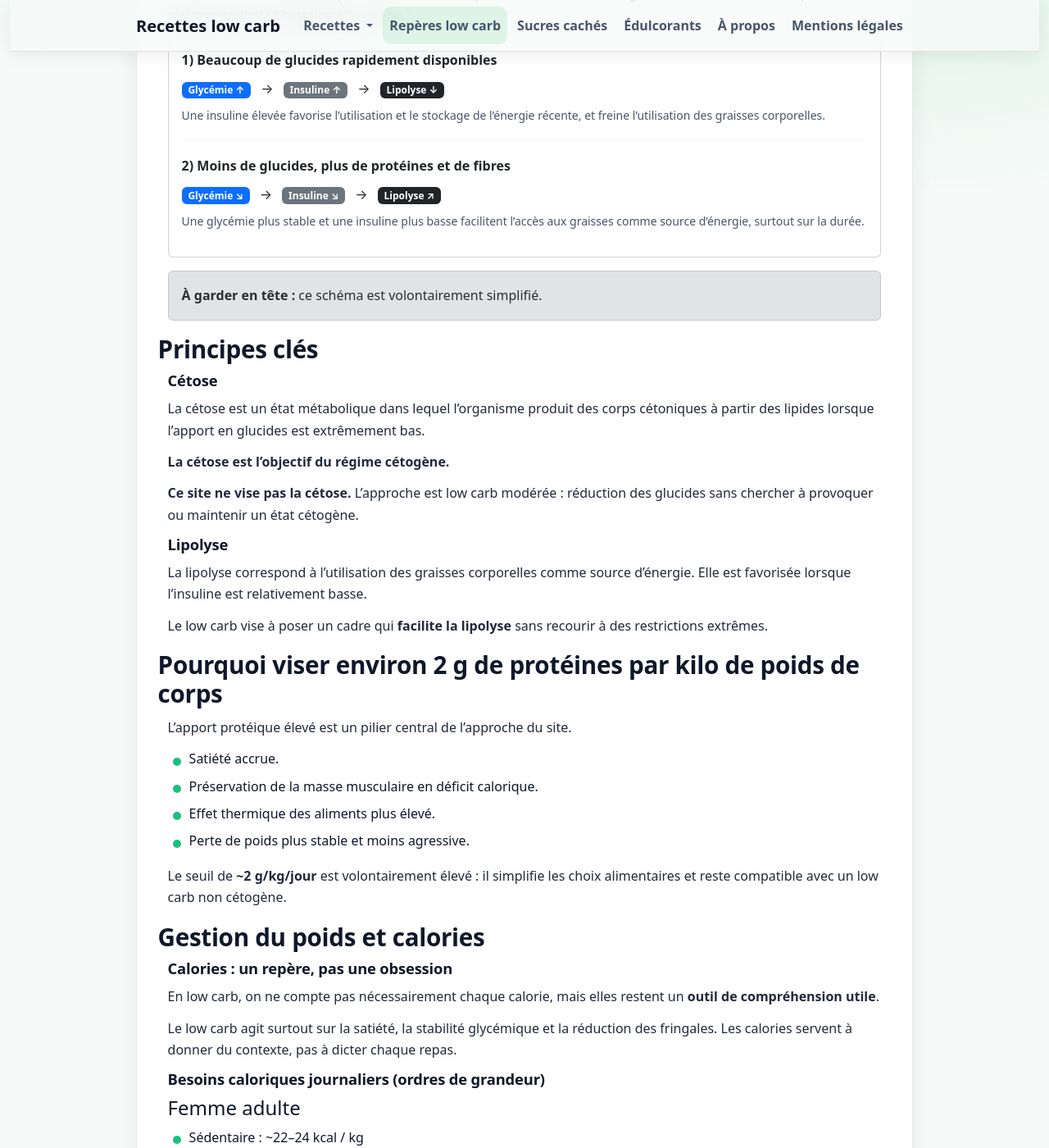
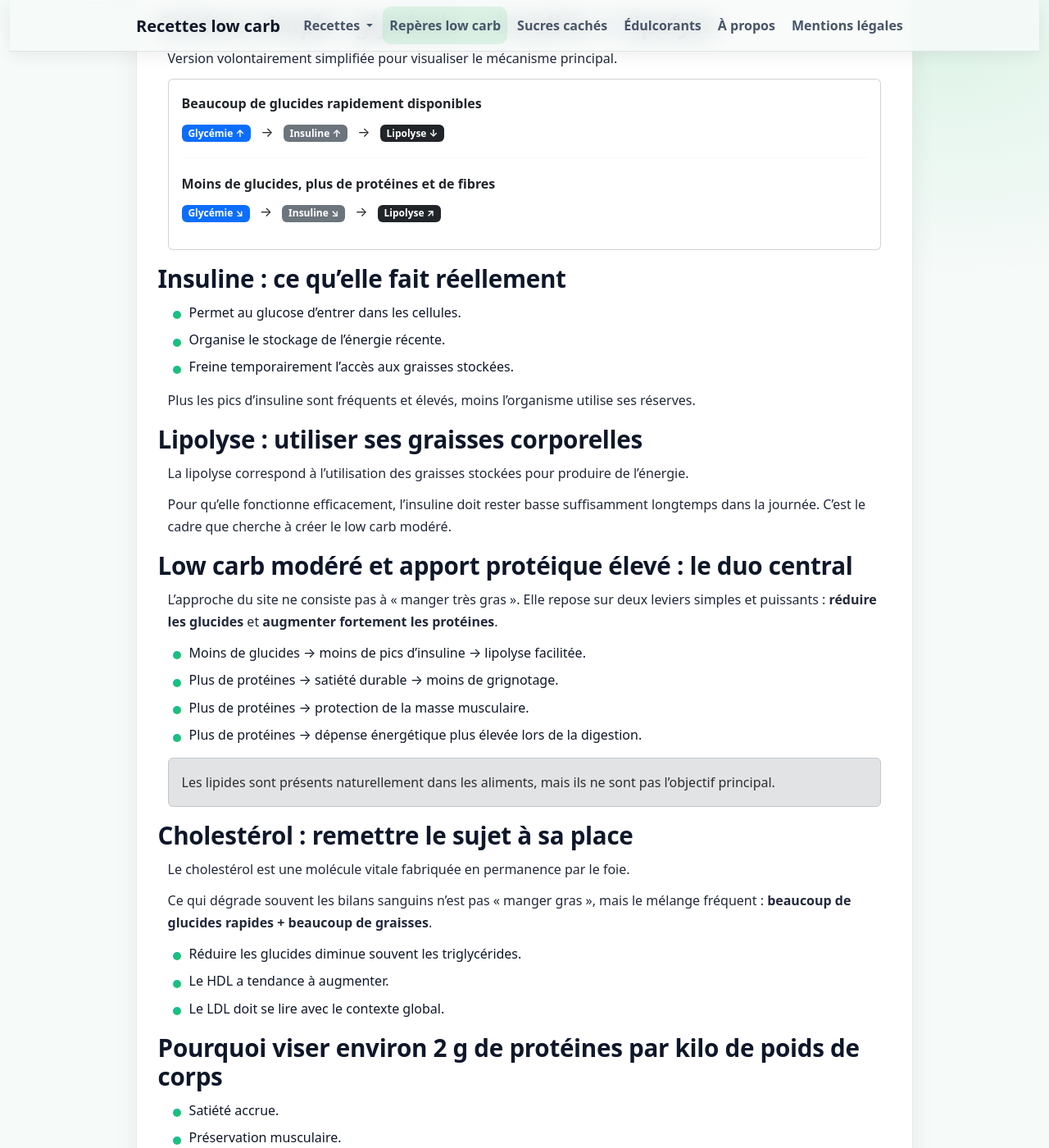
Before and after one commit to laurie-boissay/laurie-boissay.github.io, a Jekyll site: the page built from reperes-low-carb.html, in a window 1280 px wide and 1400 px high, scrolled down 297 px. Shown: the whole window at 82% size. Built offline with Jekyll 4.4.1, drawn with Linux system fonts in a browser that asks for light colours; some of the changed text lies outside the part shown.

Commit message:
repères low carb

```diff
--- a/reperes-low-carb.html
+++ b/reperes-low-carb.html
@@ -2,27 +2,37 @@
 layout: page
 title: "Repères low carb"
 filter_title:  "Repères low carb"
-description: "Repères low carb : principes (glycémie, insuline, lipolyse), protéines, gestion du poids, calories et FAQ."
+description: "Repères low carb : principes (glycémie, insuline, lipolyse), protéines, gestion du poids et marche digestive."
 body_id: "reperes-low-carb"
 page_h1: "Repères low carb"
 page_h3: "Objectifs, principes et gestion du poids"
 ---
+
+<!-- INTRO -->
+<section class="marge" id="intro">
+  <div class="container">
+    <p>
+      Cette page explique les repères utilisés dans les recettes du site.
+      L’objectif n’est pas de détailler toute la physiologie humaine,
+      mais de comprendre pourquoi l’approche repose sur
+      <strong>moins de glucides</strong> et <strong>beaucoup de protéines</strong>,
+      et comment cela aide à gérer le poids durablement.
+    </p>
+  </div>
+</section>
 
 <!-- SCHÉMA SIMPLE -->
 <section class="marge" id="schema">
   <h2>Schéma simple : glycémie → insuline → lipolyse</h2>
   <div class="container">
 
-    <p>
-      Version volontairement simplifiée, destinée à comprendre les mécanismes généraux du low carb,
-      sans prétendre résumer toute la physiologie humaine.
-    </p>
+    <p>Version volontairement simplifiée pour visualiser le mécanisme principal.</p>
 
     <div class="card">
       <div class="card-body">
 
         <div class="mb-3">
-          <div class="fw-bold">1) Beaucoup de glucides rapidement disponibles</div>
+          <div class="fw-bold">Beaucoup de glucides rapidement disponibles</div>
           <div class="mt-2">
             <span class="badge text-bg-primary">Glycémie ↑</span>
             <span class="mx-2">→</span>
@@ -30,16 +40,12 @@ page_h3: "Objectifs, principes et gestion du poids"
             <span class="mx-2">→</span>
             <span class="badge text-bg-dark">Lipolyse ↓</span>
           </div>
-          <div class="text-muted small mt-2">
-            Une insuline élevée favorise l’utilisation et le stockage de l’énergie récente,
-            et freine l’utilisation des graisses corporelles.
-          </div>
         </div>
 
         <hr/>
 
         <div class="mb-3">
-          <div class="fw-bold">2) Moins de glucides, plus de protéines et de fibres</div>
+          <div class="fw-bold">Moins de glucides, plus de protéines et de fibres</div>
           <div class="mt-2">
             <span class="badge text-bg-primary">Glycémie ↘</span>
             <span class="mx-2">→</span>
@@ -47,50 +53,90 @@ page_h3: "Objectifs, principes et gestion du poids"
             <span class="mx-2">→</span>
             <span class="badge text-bg-dark">Lipolyse ↗</span>
           </div>
-          <div class="text-muted small mt-2">
-            Une glycémie plus stable et une insuline plus basse facilitent l’accès aux graisses
-            comme source d’énergie, surtout sur la durée.
-          </div>
         </div>
 
       </div>
     </div>
 
-    <div class="alert alert-secondary mt-3 mb-0">
-      <strong>À garder en tête :</strong> ce schéma est volontairement simplifié.
+  </div>
+</section>
+
+<!-- INSULINE -->
+<section class="marge" id="insuline">
+  <h2>Insuline : ce qu’elle fait réellement</h2>
+  <div class="container">
+    <ul>
+      <li>Permet au glucose d’entrer dans les cellules.</li>
+      <li>Organise le stockage de l’énergie récente.</li>
+      <li>Freine temporairement l’accès aux graisses stockées.</li>
+    </ul>
+    <p class="mb-0">
+      Plus les pics d’insuline sont fréquents et élevés,
+      moins l’organisme utilise ses réserves.
+    </p>
+  </div>
+</section>
+
+<!-- LIPOLYSE -->
+<section class="marge" id="lipolyse">
+  <h2>Lipolyse : utiliser ses graisses corporelles</h2>
+  <div class="container">
+    <p>
+      La lipolyse correspond à l’utilisation des graisses stockées pour produire de l’énergie.
+    </p>
+    <p class="mb-0">
+      Pour qu’elle fonctionne efficacement, l’insuline doit rester basse
+      suffisamment longtemps dans la journée.
+      C’est le cadre que cherche à créer le low carb modéré.
+    </p>
+  </div>
+</section>
+
+<!-- LOW CARB + PROTÉINES -->
+<section class="marge" id="lowcarb-proteines">
+  <h2>Low carb modéré et apport protéique élevé : le duo central</h2>
+  <div class="container">
+
+    <p>
+      L’approche du site ne consiste pas à « manger très gras ».
+      Elle repose sur deux leviers simples et puissants :
+      <strong>réduire les glucides</strong> et <strong>augmenter fortement les protéines</strong>.
+    </p>
+
+    <ul>
+      <li>Moins de glucides → moins de pics d’insuline → lipolyse facilitée.</li>
+      <li>Plus de protéines → satiété durable → moins de grignotage.</li>
+      <li>Plus de protéines → protection de la masse musculaire.</li>
+      <li>Plus de protéines → dépense énergétique plus élevée lors de la digestion.</li>
+    </ul>
+
+    <div class="alert alert-secondary mb-0">
+      Les lipides sont présents naturellement dans les aliments,
+      mais ils ne sont pas l’objectif principal.
     </div>
 
   </div>
 </section>
 
-<!-- PRINCIPES -->
-<section class="marge" id="principes">
-  <h2>Principes clés</h2>
+<!-- CHOLESTÉROL -->
+<section class="marge" id="cholesterol">
+  <h2>Cholestérol : remettre le sujet à sa place</h2>
   <div class="container">
 
-    <h3>Cétose</h3>
     <p>
-      La cétose est un état métabolique dans lequel l’organisme produit des corps cétoniques
-      à partir des lipides lorsque l’apport en glucides est extrêmement bas.
-    </p>
-    <p>
-      <strong>La cétose est l’objectif du régime cétogène.</strong>
-    </p>
-    <p>
-      <strong>Ce site ne vise pas la cétose.</strong>
-      L’approche est low carb modérée : réduction des glucides sans chercher à provoquer
-      ou maintenir un état cétogène.
+      Le cholestérol est une molécule vitale fabriquée en permanence par le foie.
     </p>
 
-    <h3>Lipolyse</h3>
     <p>
-      La lipolyse correspond à l’utilisation des graisses corporelles comme source d’énergie.
-      Elle est favorisée lorsque l’insuline est relativement basse.
+      Ce qui dégrade souvent les bilans sanguins n’est pas « manger gras »,
+      mais le mélange fréquent : <strong>beaucoup de glucides rapides + beaucoup de graisses</strong>.
     </p>
-    <p class="mb-0">
-      Le low carb vise à poser un cadre qui <strong>facilite la lipolyse</strong>
-      sans recourir à des restrictions extrêmes.
-    </p>
+
+    <ul class="mb-0">
+      <li>Réduire les glucides diminue souvent les triglycérides.</li>
+      <li>Le HDL a tendance à augmenter.</li>
+      <li>Le LDL doit se lire avec le contexte global.</li>
+    </ul>
 
   </div>
 </section>
@@ -99,40 +145,30 @@ page_h3: "Objectifs, principes et gestion du poids"
 <section class="marge" id="proteines">
   <h2>Pourquoi viser environ 2 g de protéines par kilo de poids de corps</h2>
   <div class="container">
-
-    <p>
-      L’apport protéique élevé est un pilier central de l’approche du site.
-    </p>
-
     <ul class="mb-0">
       <li>Satiété accrue.</li>
-      <li>Préservation de la masse musculaire en déficit calorique.</li>
-      <li>Effet thermique des aliments plus élevé.</li>
-      <li>Perte de poids plus stable et moins agressive.</li>
+      <li>Préservation musculaire.</li>
+      <li>Perte de poids plus stable.</li>
     </ul>
-
-    <p class="mt-3 mb-0">
-      Le seuil de <strong>~2 g/kg/jour</strong> est volontairement élevé :
-      il simplifie les choix alimentaires et reste compatible avec un low carb non cétogène.
-    </p>
-
   </div>
 </section>
 
-<!-- GESTION DU POIDS -->
 <section class="marge" id="gestion-poids">
   <h2>Gestion du poids et calories</h2>
   <div class="container">
 
     <h3>Calories : un repère, pas une obsession</h3>
+
     <p>
-      En low carb, on ne compte pas nécessairement chaque calorie,
-      mais elles restent un <strong>outil de compréhension utile</strong>.
+      Le low carb agit d’abord sur la satiété, la stabilité glycémique et la réduction
+      des fringales. Cela facilite naturellement une diminution des apports alimentaires.
     </p>
+
     <p>
-      Le low carb agit surtout sur la satiété, la stabilité glycémique
-      et la réduction des fringales.
-      Les calories servent à donner du contexte, pas à dicter chaque repas.
+      Mais cela ne supprime pas les lois de l’énergie : pour perdre du poids,
+      l’organisme doit utiliser plus d’énergie qu’il n’en reçoit.
+      Les calories restent donc un <strong>outil de compréhension</strong>,
+      pas un outil de contrôle permanent.
     </p>
 
     <h3>Besoins caloriques journaliers (ordres de grandeur)</h3>
@@ -151,15 +187,22 @@ page_h3: "Objectifs, principes et gestion du poids"
       <li>Sportive : ~35–40 kcal / kg</li>
     </ul>
 
+    <p>
+      Ces valeurs donnent une estimation des besoins pour <strong>maintenir le poids</strong>.
+    </p>
+
     <h3>Quel déficit calorique viser pour rester en bonne santé ?</h3>
+
     <p>
-      Pour une perte de poids durable, le déficit doit rester <strong>modéré</strong>.
+      En low carb hyperprotéiné, le déficit ne doit pas être agressif.
+      L’objectif est une perte lente, stable, compatible avec la préservation musculaire
+      et une bonne énergie au quotidien.
     </p>
 
     <ul>
-      <li><strong>−200 à −300 kcal / jour</strong> : perte lente, très durable</li>
+      <li><strong>−200 à −300 kcal / jour</strong> : perte lente, très durable, fatigue minimale</li>
       <li><strong>−300 à −500 kcal / jour</strong> : zone recommandée dans la majorité des cas</li>
-      <li>&gt; −500 kcal / jour : à éviter sur la durée</li>
+      <li><strong>&gt; −500 kcal / jour</strong> : fatigue, faim, baisse de performance, perte musculaire possible</li>
     </ul>
 
     <p class="mb-0">
@@ -167,8 +210,44 @@ page_h3: "Objectifs, principes et gestion du poids"
       <strong>−10 à −20 % des besoins de maintien</strong>.
     </p>
 
+    <hr class="my-4"/>
+
+    <h3>Marche digestive : intérêt même en low carb</h3>
+
+    <p>
+      Même en mangeant peu de glucides, un repas provoque :
+    </p>
+
+    <ul>
+      <li>une élévation modérée de la glycémie,</li>
+      <li>une réponse insulinique (même avec des protéines),</li>
+      <li>une phase où l’organisme utilise surtout l’énergie du repas.</li>
+    </ul>
+
+    <p>
+      Rester assis juste après le repas prolonge cette phase.
+      Marcher permet de l’écourter.
+    </p>
+
+    <h4>Pourquoi ça fonctionne</h4>
+    <ul>
+      <li>Les muscles consomment du glucose pendant l’effort, même léger.</li>
+      <li>Cette consommation se fait avec <strong>peu d’insuline</strong>.</li>
+      <li>La glycémie redescend plus vite.</li>
+      <li>L’insuline redescend plus vite.</li>
+      <li>La lipolyse peut reprendre plus tôt dans l’après-repas.</li>
+    </ul>
+
+    <h4>Comment l’utiliser concrètement</h4>
+    <ul class="mb-0">
+      <li>10 à 20 minutes de marche tranquille après le déjeuner et/ou le dîner.</li>
+      <li>Pas besoin d’intensité : la régularité est plus importante.</li>
+      <li>Si la marche n’est pas possible : escaliers, déplacements, rester debout aide déjà.</li>
+    </ul>
+
   </div>
 </section>
+
 
 <!-- INGRÉDIENTS -->
 <section class="marge" id="ingredients">
@@ -188,20 +267,20 @@ page_h3: "Objectifs, principes et gestion du poids"
         <tbody>
           <tr>
             <td><strong>Psyllium blond</strong></td>
-            <td>Fibre, tenue, apport en fibres.</td>
+            <td>Fibre, tenue.</td>
             <td>Pharmacie</td>
-            <td>Surdosage → texture compacte.</td>
+            <td>Surdosage.</td>
           </tr>
           <tr>
             <td><strong>Konjac (poudre)</strong></td>
-            <td>Épaississant très puissant.</td>
+            <td>Épaississant.</td>
             <td>Pharmacie</td>
-            <td>Surdosage → gel.</td>
+            <td>Surdosage.</td>
           </tr>
           <tr>
             <td><strong>Whey</strong></td>
-            <td>Apport protéique concentré.</td>
-            <td>Pharmacie, sport</td>
+            <td>Apport protéique.</td>
+            <td>Sport</td>
             <td>Ignorer les glucides.</td>
           </tr>
         </tbody>
```
